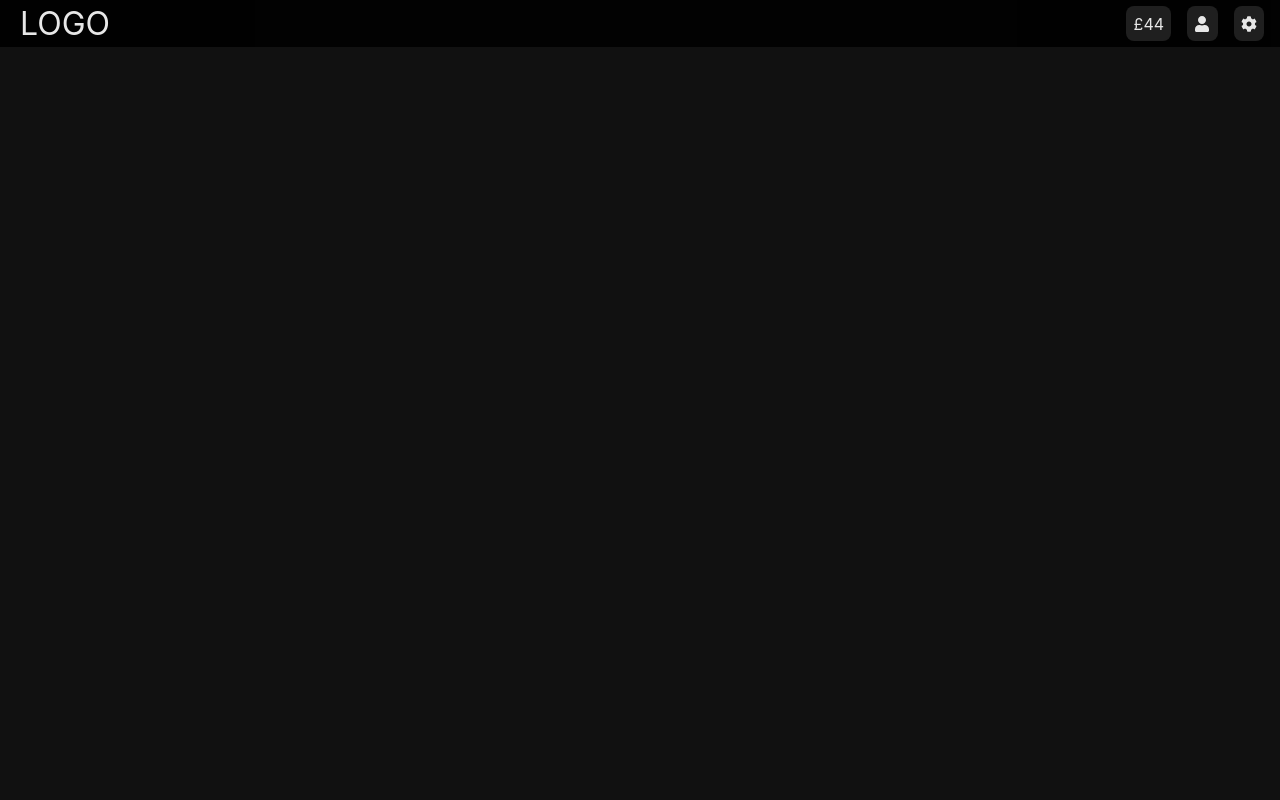
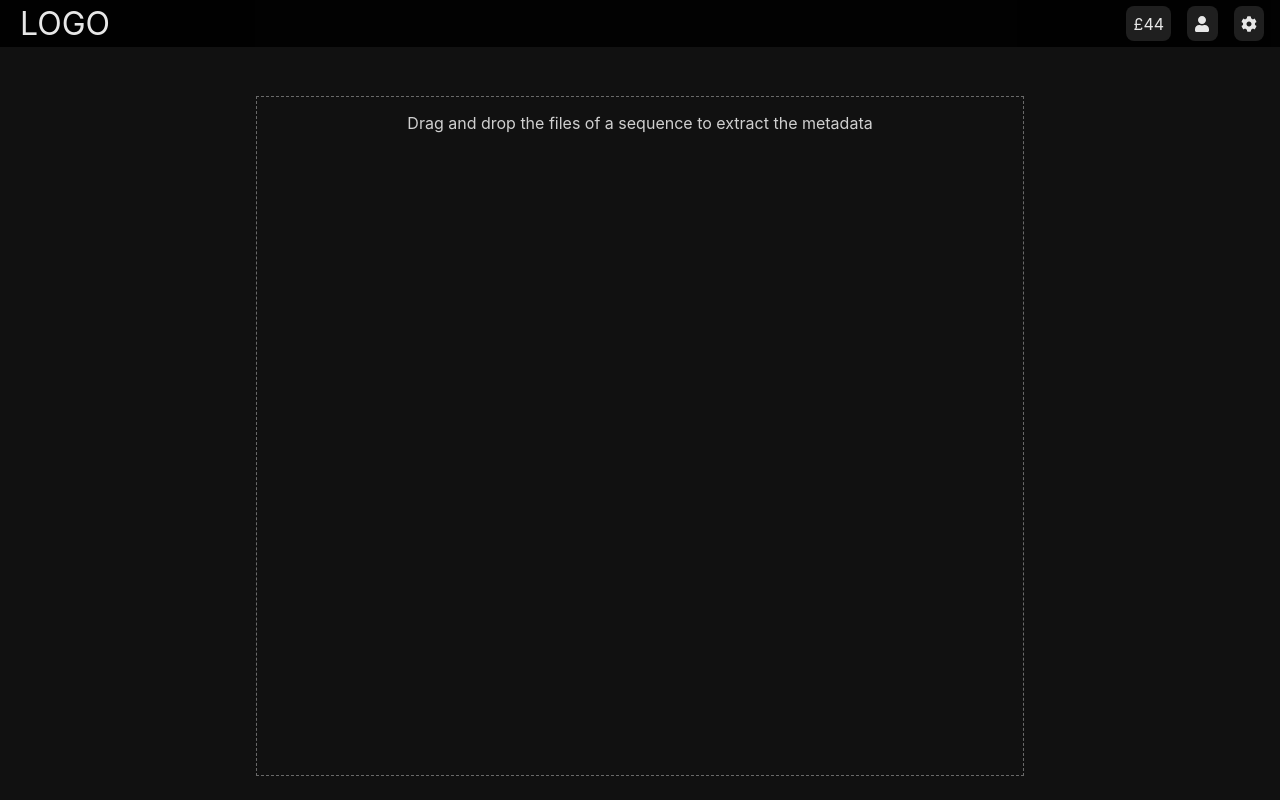
Before and after one commit to rodigb/task, a React (Create React App) app: page / in a window 1280 px wide. Built offline with nearby package versions, Linux system fonts and the light colour scheme.

Commit message:
Drag and Drop implemented

```diff
--- a/package.json
+++ b/package.json
@@ -9,6 +9,8 @@
     "@testing-library/user-event": "^13.5.0",
     "react": "^18.2.0",
     "react-dom": "^18.2.0",
+    "react-drag-drop-files": "^2.3.7",
+    "react-dropzone": "^14.2.2",
     "react-icons": "^4.4.0",
     "react-scripts": "5.0.1",
     "sass": "^1.53.0",
--- a/src/App.js
+++ b/src/App.js
@@ -1,14 +1,13 @@
 import Navbar from './components/navbar'
 import './App.css';
+import Screen1 from './pages/screen1'
 
 function App() {
   return (
     <div className="App">
       <Navbar/>
-      <header className="App-header">
+      <Screen1/>
 
-
-      </header>
     </div>
   );
 }
--- /dev/null
+++ b/src/components/table.js
@@ -0,0 +1,10 @@
+import React from 'react'
+import './table.scss'
+
+function resultsTable() {
+  return (
+    <div>table</div>
+  )
+}
+
+export default resultsTable
--- /dev/null
+++ b/src/pages/screen1.js
@@ -0,0 +1,53 @@
+import React, {useCallback} from 'react'
+import './screen1.scss'
+import { useState } from "react";
+import {useDropzone} from 'react-dropzone'
+import Dropzone from 'react-dropzone'
+import resultsTable from '../components/table';
+
+var nr = ""
+var nrArray= []
+var apeture = ""
+var focusDistance = ""
+var textDetails = ""
+
+
+function Screen1() {
+
+
+
+  const {acceptedFiles, getRootProps, getInputProps, isDragActive} = useDropzone();
+
+
+
+
+
+
+
+
+
+  return (
+    <div className="screen1">
+        <div {...getRootProps({ className: "dropzone" })}>
+
+        <input id="fileItem" type="file1" className="input-zone" {...getInputProps()} />
+        {isDragActive ? (
+          <p className="dropzone-content">
+            Release to drop the files here
+          </p>
+        ) : (
+          <p className="dropzone-content">
+            Drag and drop the files of a sequence to extract the metadata
+          </p>
+        )}
+
+        </div>
+
+
+    </div>
+  )
+}
+
+
+
+export default Screen1
--- /dev/null
+++ b/src/pages/screen1.scss
@@ -0,0 +1,19 @@
+.screen1{
+    display: flex;
+    justify-content: center;
+    width:100%;
+    height: 100%;
+}
+
+.dropzone{
+
+    margin:12vh;
+    color:white;
+    border:1px dashed grey;
+    opacity: 0.8;
+    width:60vw;
+    height:85%;
+    display: flex;
+    justify-content: center;
+    text-align: center;
+}
```
Also changed, not shown: src/components/table.scss (added), src/textfiles/A013C007_210415_R1U4.000.exr.txt (added), src/textfiles/A013C007_210415_R1U4.001.exr.txt (added), src/textfiles/text - Copy (3).txt (added), src/textfiles/text - Copy (4).txt (added), src/textfiles/text - Copy.txt (added), src/uploadapi/api.js (added), 1 other file (tests, documents, lock files or other folders).
